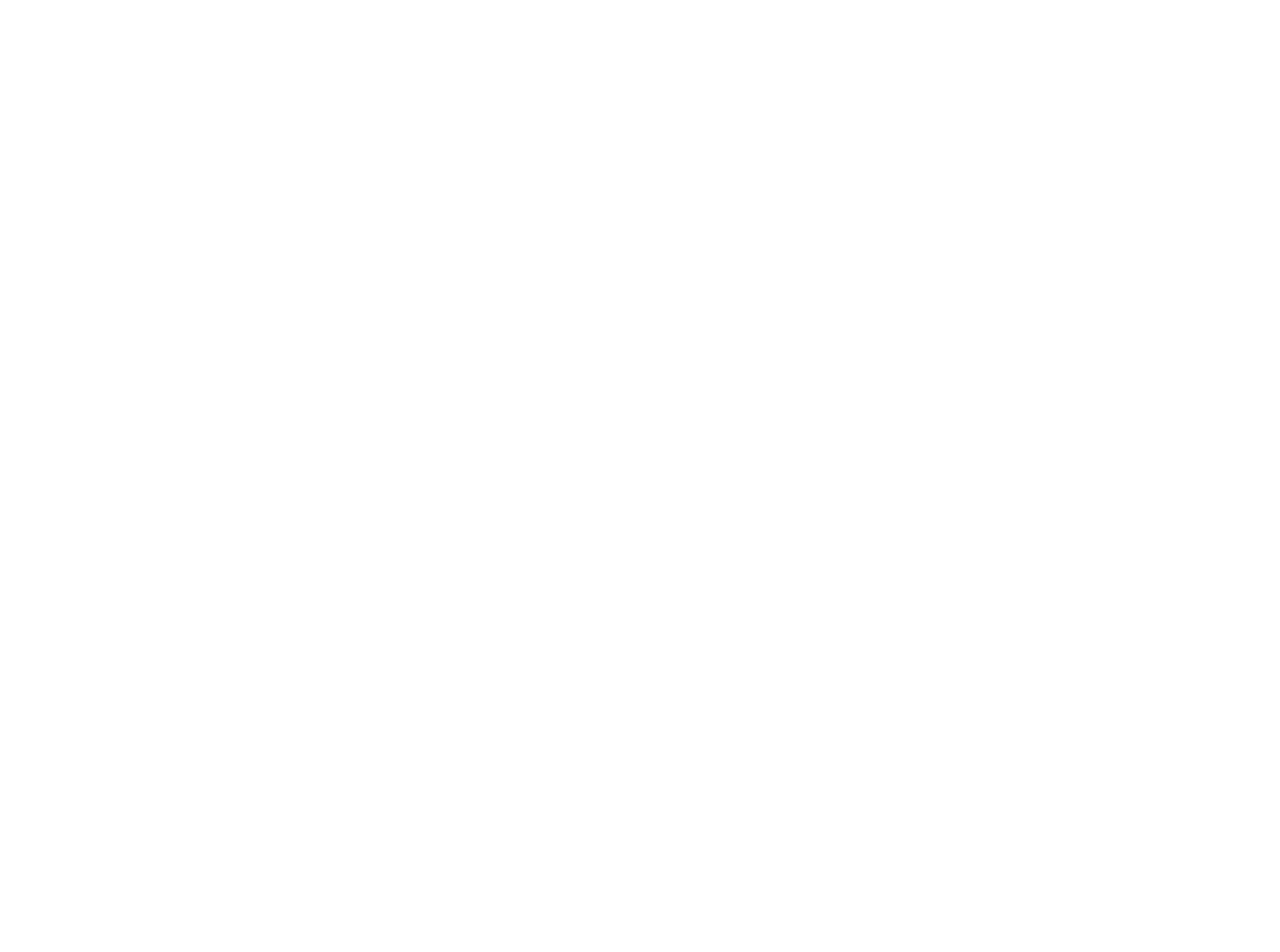
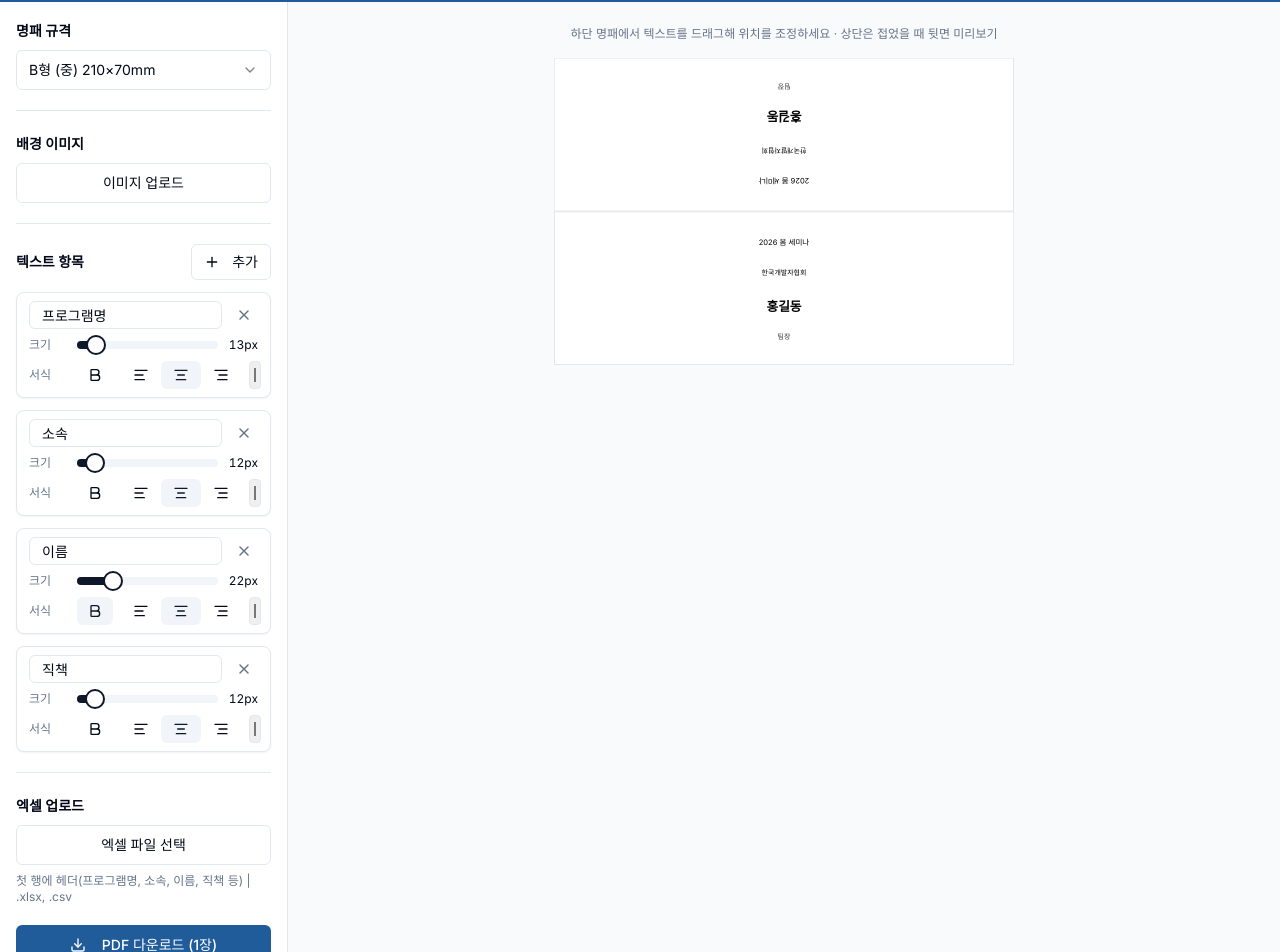
Before and after one commit to kmin2448/name, a Next.js app: page / in a window 1280 px wide. Shown: the part 50-1002 px from the top of the page. Before the commit the page ends 800 px from the top, so only its background shows below. Built offline with nearby package versions, Linux system fonts and the light colour scheme.

Commit message:
feat: add PDF generator, ExportButton, and assemble main page

```diff
--- a/src/app/page.tsx
+++ b/src/app/page.tsx
@@ -1,7 +1,91 @@
+'use client'
+import { useState } from 'react'
+import { Toaster } from 'sonner'
+import { useNameplateState } from '@/hooks/useNameplateState'
+import { SizeSelector } from '@/components/SettingsPanel/SizeSelector'
+import { BackgroundUploader } from '@/components/SettingsPanel/BackgroundUploader'
+import { TextFieldEditor } from '@/components/SettingsPanel/TextFieldEditor'
+import { ExcelUploader } from '@/components/SettingsPanel/ExcelUploader'
+import { NameplateCanvas } from '@/components/NameplatePreview/NameplateCanvas'
+import { ExportButton } from '@/components/ExportButton'
+import { ExcelParseResult } from '@/types/nameplate'
+import { MM_TO_PX } from '@/lib/sizeConstants'
+
 export default function Home() {
+  const {
+    state,
+    setSize,
+    setBackground,
+    addField,
+    updateField,
+    removeField,
+    moveField,
+    setPreviewData,
+    setExcelRows,
+  } = useNameplateState()
+
+  const [focusedFieldId, setFocusedFieldId] = useState<string | null>(null)
+
+  const PREVIEW_MAX_WIDTH = 460
+  const scale = Math.min(1, PREVIEW_MAX_WIDTH / (state.size.widthMm * MM_TO_PX))
+
+  const handleExcelParsed = (result: ExcelParseResult) => {
+    setExcelRows(result.rows)
+    if (result.rows.length > 0) {
+      setPreviewData(result.rows[0])
+    }
+  }
+
   return (
-    <main>
-      <h1>명패 제작기 - 준비 중</h1>
-    </main>
+    <>
+      <Toaster position="top-right" richColors />
+      <div className="min-h-screen flex flex-col">
+        <header className="bg-[#1F5C99] text-white px-6 py-3 shrink-0">
+          <h1 className="text-lg font-bold tracking-tight">명패 제작기</h1>
+        </header>
+
+        <div className="flex flex-1 overflow-hidden">
+          {/* 좌측 설정 패널 */}
+          <aside className="w-72 border-r overflow-y-auto p-4 space-y-5 shrink-0 bg-white">
+            <SizeSelector value={state.size} onChange={setSize} />
+            <hr />
+            <BackgroundUploader value={state.backgroundImage} onChange={setBackground} />
+            <hr />
+            <TextFieldEditor
+              fields={state.fields}
+              focusedId={focusedFieldId}
+              onUpdate={updateField}
+              onRemove={removeField}
+              onAdd={addField}
+            />
+            <hr />
+            <ExcelUploader
+              fields={state.fields}
+              rowCount={state.excelRows.length}
+              onParsed={handleExcelParsed}
+            />
+            <ExportButton state={state} />
+          </aside>
+
+          {/* 우측 미리보기 패널 */}
+          <main className="flex-1 overflow-auto p-6 bg-gray-50 flex flex-col items-center">
+            <p className="text-xs text-muted-foreground mb-4">
+              하단 명패에서 텍스트를 드래그해 위치를 조정하세요 · 상단은 접었을 때 뒷면 미리보기
+            </p>
+            <NameplateCanvas
+              state={state}
+              scale={scale}
+              onMove={moveField}
+              onFieldFocus={setFocusedFieldId}
+            />
+            {state.excelRows.length > 0 && (
+              <p className="text-xs text-muted-foreground mt-3">
+                미리보기: 첫 번째 행 데이터 · 총 {state.excelRows.length}명
+              </p>
+            )}
+          </main>
+        </div>
+      </div>
+    </>
   )
 }
--- /dev/null
+++ b/src/components/ExportButton.tsx
@@ -0,0 +1,37 @@
+'use client'
+import { Button } from '@/components/ui/button'
+import { usePdfExport } from '@/hooks/usePdfExport'
+import { NameplateState } from '@/types/nameplate'
+import { toast } from 'sonner'
+import { Download } from 'lucide-react'
+
+type Props = {
+  state: NameplateState
+}
+
+export function ExportButton({ state }: Props) {
+  const { exportPdf, isExporting, progress } = usePdfExport()
+  const totalRows = state.excelRows.length || 1
+
+  const handleExport = async () => {
+    try {
+      await exportPdf(state)
+      toast.success(`PDF ${totalRows}장 생성이 완료되었습니다.`)
+    } catch {
+      toast.error('PDF 생성 중 오류가 발생했습니다.')
+    }
+  }
+
+  return (
+    <Button
+      onClick={handleExport}
+      disabled={isExporting}
+      className="w-full bg-[#1F5C99] hover:bg-[#1a4d82] text-white"
+    >
+      <Download className="w-4 h-4 mr-2" />
+      {isExporting
+        ? `생성 중... (${progress.current}/${progress.total})`
+        : `PDF 다운로드 (${totalRows}장)`}
+    </Button>
+  )
+}
--- /dev/null
+++ b/src/hooks/usePdfExport.ts
@@ -0,0 +1,21 @@
+'use client'
+import { useState, useCallback } from 'react'
+import { NameplateState } from '@/types/nameplate'
+import { generatePdf } from '@/lib/pdfGenerator'
+
+export function usePdfExport() {
+  const [isExporting, setIsExporting] = useState(false)
+  const [progress, setProgress] = useState({ current: 0, total: 0 })
+
+  const exportPdf = useCallback(async (state: NameplateState) => {
+    setIsExporting(true)
+    try {
+      await generatePdf(state, (current, total) => setProgress({ current, total }))
+    } finally {
+      setIsExporting(false)
+      setProgress({ current: 0, total: 0 })
+    }
+  }, [])
+
+  return { exportPdf, isExporting, progress }
+}
--- /dev/null
+++ b/src/lib/pdfGenerator.ts
@@ -0,0 +1,81 @@
+import html2canvas from 'html2canvas'
+import { jsPDF } from 'jspdf'
+import { NameplateState, TextFieldConfig } from '@/types/nameplate'
+import { MM_TO_PX } from '@/lib/sizeConstants'
+
+function buildHalfElement(
+  state: NameplateState,
+  rowData: Record<string, string>,
+  rotate: boolean
+): HTMLDivElement {
+  const { size, backgroundImage, fields } = state
+  const el = document.createElement('div')
+  el.style.cssText = [
+    `position:relative`,
+    `width:${size.widthMm * MM_TO_PX}px`,
+    `height:${size.heightMm * MM_TO_PX}px`,
+    `overflow:hidden`,
+    `background-color:#ffffff`,
+    backgroundImage ? `background-image:url(${backgroundImage})` : '',
+    `background-size:cover`,
+    `background-position:center`,
+    rotate ? `transform:rotate(180deg)` : '',
+  ]
+    .filter(Boolean)
+    .join(';')
+
+  fields.forEach((field: TextFieldConfig) => {
+    const text = document.createElement('div')
+    text.style.cssText = [
+      `position:absolute`,
+      `left:${field.positionX}%`,
+      `top:${field.positionY}%`,
+      `transform:translate(-50%,-50%)`,
+      `font-size:${field.fontSize}px`,
+      `font-weight:${field.fontWeight}`,
+      `text-align:${field.textAlign}`,
+      `color:${field.color}`,
+      `white-space:nowrap`,
+      `line-height:1.2`,
+    ].join(';')
+    text.textContent = rowData[field.label] ?? ''
+    el.appendChild(text)
+  })
+
+  return el
+}
+
+export async function generatePdf(
+  state: NameplateState,
+  onProgress?: (current: number, total: number) => void
+): Promise<void> {
+  const rows = state.excelRows.length > 0 ? state.excelRows : [state.previewData]
+  const { size } = state
+  const totalHeightMm = size.heightMm * 2
+
+  const pdf = new jsPDF({
+    orientation: size.widthMm > totalHeightMm ? 'landscape' : 'portrait',
+    unit: 'mm',
+    format: [size.widthMm, totalHeightMm],
+  })
+
+  for (let i = 0; i < rows.length; i++) {
+    onProgress?.(i + 1, rows.length)
+
+    const wrapper = document.createElement('div')
+    wrapper.style.cssText = 'position:fixed;left:-9999px;top:0;display:inline-block;'
+    wrapper.appendChild(buildHalfElement(state, rows[i], true))
+    wrapper.appendChild(buildHalfElement(state, rows[i], false))
+    document.body.appendChild(wrapper)
+
+    const canvas = await html2canvas(wrapper, { scale: 2, useCORS: true, logging: false })
+    const imgData = canvas.toDataURL('image/png')
+
+    if (i > 0) pdf.addPage([size.widthMm, totalHeightMm])
+    pdf.addImage(imgData, 'PNG', 0, 0, size.widthMm, totalHeightMm)
+
+    document.body.removeChild(wrapper)
+  }
+
+  pdf.save('명패_일괄출력.pdf')
+}
```
